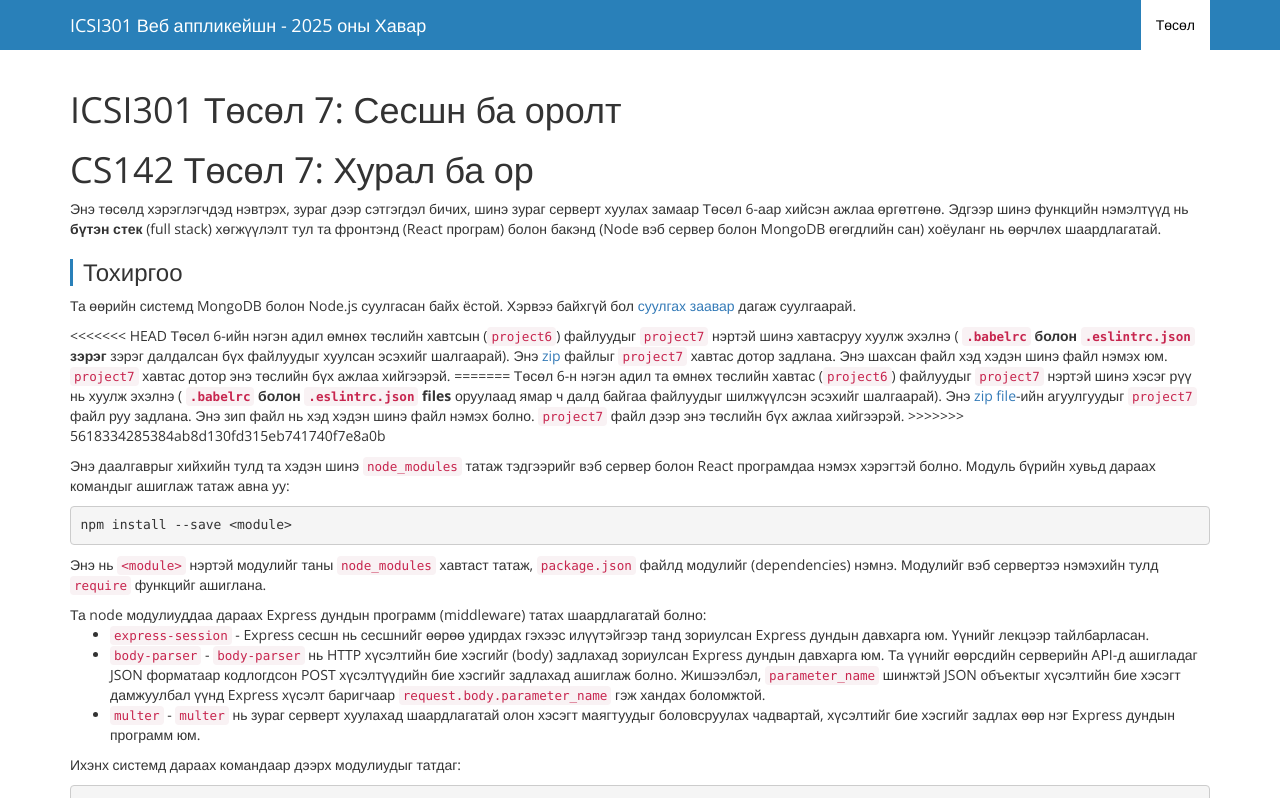
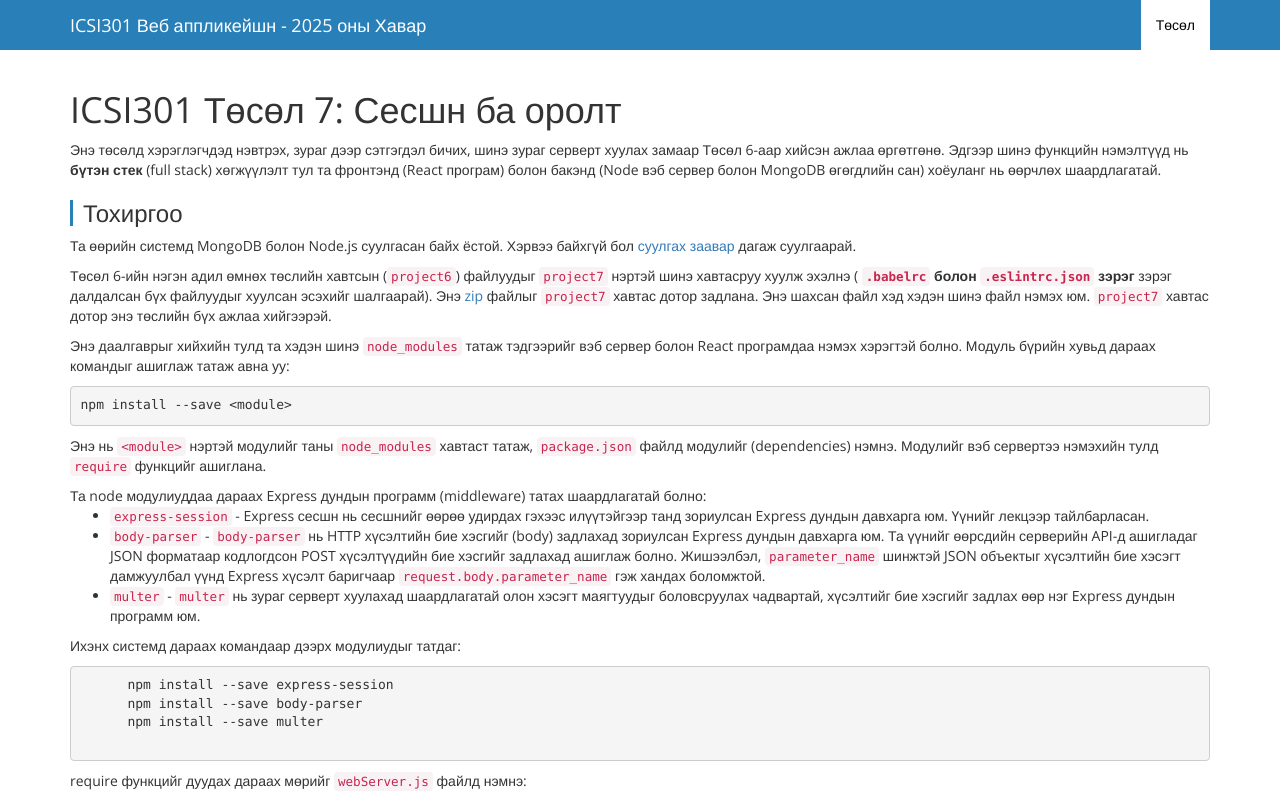
Before and after one commit to kde-milab/cs142-website-mn, a plain HTML site: page project7-react.html in a window 1280 px wide. Shown: the top 798 px of the page. Drawn offline with nearby package versions, Linux system fonts and the light colour scheme.

Commit message:
updated project 7

```diff
--- a/project7-react.html
+++ b/project7-react.html
@@ -84,7 +84,6 @@
         <main><div class="container">
 
   <h1>ICSI301 Төсөл 7: Сесшн ба оролт</h1>
-  <h1>CS142 Төсөл 7: Хурал ба ор</h1>
 
   <!-- <h4 class="text-muted">
     Хугацаа: 2023 оны 6-р сарын 1-ний Пүрэв гарагийн 23:59 цагт
@@ -105,7 +104,6 @@
       Хэрвээ байхгүй бол <a href="install.html">суулгах заавар</a> дагаж суулгаарай.
     </p>
     <p>
-<<<<<<< HEAD
       Төсөл 6-ийн нэгэн адил өмнөх төслийн хавтсын (<code>project6</code>) файлуудыг
       <code>project7</code> нэртэй шинэ хавтасруу хуулж эхэлнэ (<b> <code>.babelrc</code>
       болон <code>.eslintrc.json</code> зэрэг</b> зэрэг далдалсан бүх файлуудыг
@@ -113,13 +111,6 @@
       файлыг <code>project7</code> хавтас дотор задлана. Энэ шахсан файл хэд
       хэдэн шинэ файл нэмэх юм. <code>project7</code> хавтас дотор энэ төслийн бүх
       ажлаа хийгээрэй.
-=======
-      Төсөл 6-н нэгэн адил та өмнөх төслийн хавтас (<code>project6</code>) файлуудыг
-      <code>project7</code> нэртэй шинэ хэсэг рүү нь хуулж эхэлнэ (<b> <code>.babelrc</code> болон
-        <code>.eslintrc.json</code> files</b> оруулаад ямар ч далд байгаа файлуудыг шилжүүлсэн эсэхийг шалгаарай). Энэ <a href="downloads/project7.zip"> zip file</a>-ийн агуулгуудыг
-      <code>project7</code> файл руу задлана. Энэ зип файл нь хэд хэдэн шинэ файл нэмэх болно. <code>project7</code> файл дээр энэ төслийн бүх ажлаа хийгээрэй.
->>>>>>> 5618334285384ab8d130fd315eb741740f7e8a0b
-
     </p>
     <p>
       Энэ даалгаврыг хийхийн тулд та хэдэн шинэ
@@ -254,7 +245,6 @@ mongod (яг аргументууд нь мэдээллийн санг хаан
 
   <section>
     <h3 class="left-border">Даалгавар 1: Энгийн нэвтрэлт (15 оноо)
-    <h3 class="left-border">Даалгавар 1: Энгийн нэвтрэлт (15 оноо)
     </h3>
     <p>
       Хэрэглэгч нэвтэрч байгаа гэсэн ойлголттой болохын тулд зургийн аппликейшнээ өргөтгөнө үү.
@@ -319,7 +309,6 @@ mongod (яг аргументууд нь мэдээллийн санг хаан
 
   <section>
     <h3 class="left-border">Даалгавар 2: Шинэ сэтгэгдэл (15 оноо) </h3>
-    <h3 class="left-border">Даалгавар 2: Шинэ сэтгэгдэл (15 оноо) </h3>
     <p>
       Хэрэглэгчийн нэвтрэлтийг хэрэгжүүлсний дараа дараагийн алхам бол зураг дээр
       сэтгэгдэл нэмэх боломжийг хэрэгжүүлэх явдал юм. Зургийн тайлбарыг харуулах
@@ -347,7 +336,6 @@ mongod (яг аргументууд нь мэдээллийн санг хаан
 
   <section>
     <h3 class="left-border">Даалгавар 3: Зураг байршуулах (15 оноо)</h3>
-    <h3 class="left-border">Даалгавар 3: Зураг байршуулах (15 оноо)</h3>
     <p>
       Хэрэглэгчдэд шинэ зураг нэмэх боломжийг бий болгоно.
       Хэрэглэгч нэвтэрсэн үед үндсэн хэрэгслийн (toolbar) мөрөнд
@@ -372,7 +360,6 @@ mongod (яг аргументууд нь мэдээллийн санг хаан
   </section>
 
   <section>
-    <h3 class="left-border">Даалгавар 4: Бүртгэл ба нууц үг (15 оноо)
     <h3 class="left-border">Даалгавар 4: Бүртгэл ба нууц үг (15 оноо)
     </h3>
     <p>
```
